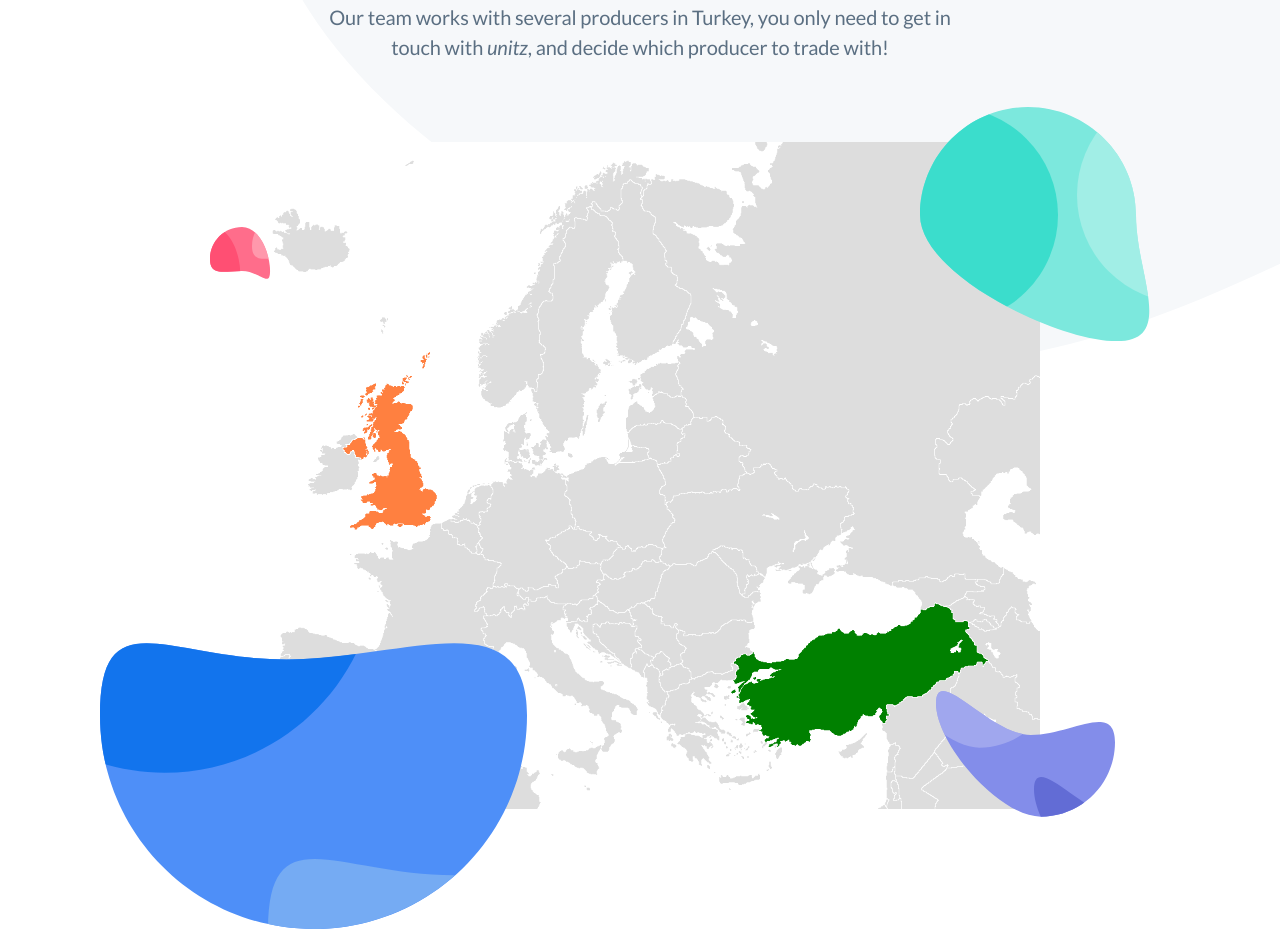
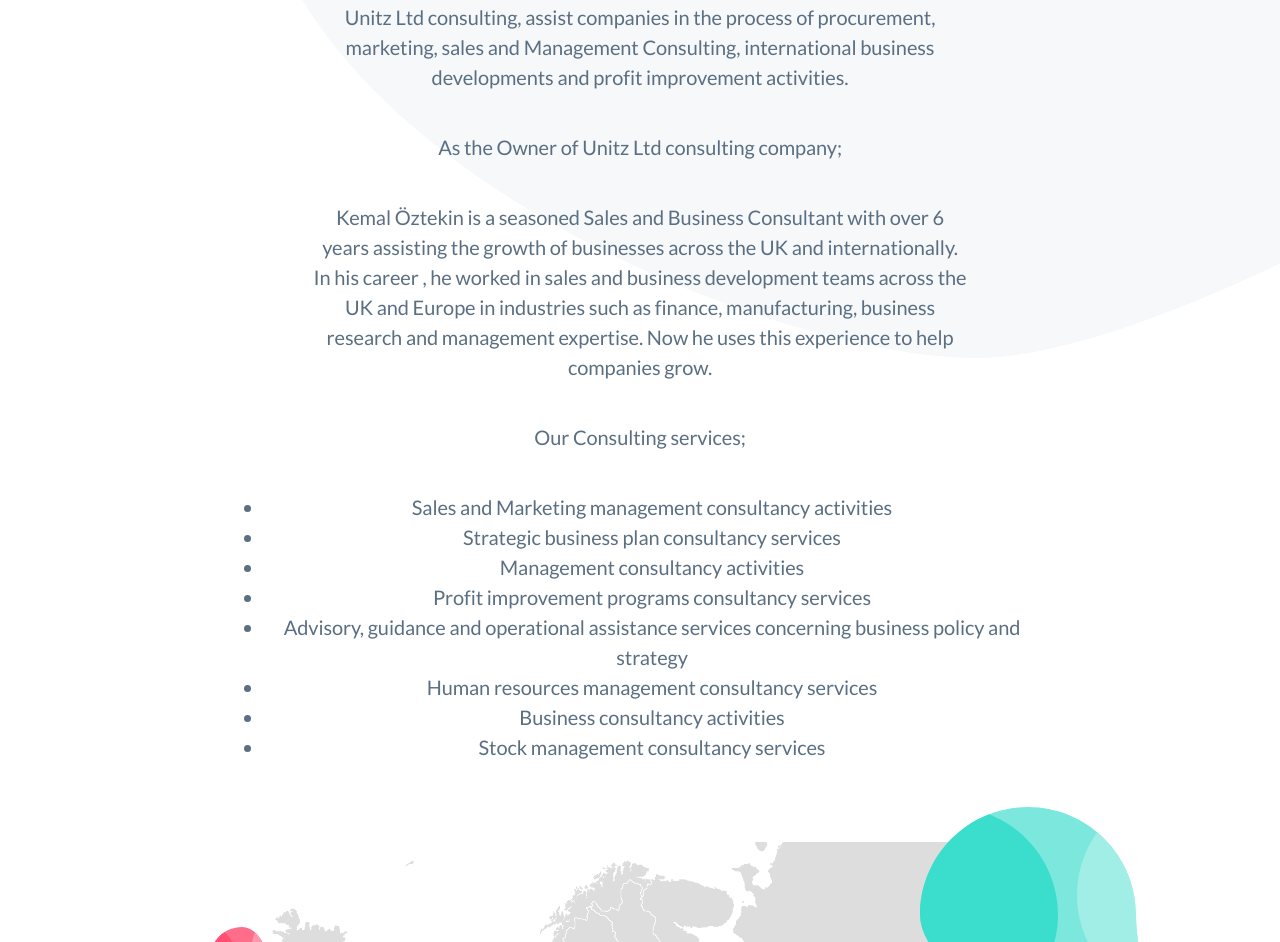
Before and after one commit to unitzltd/unitzweb, a website: page index.html in a window 1280 px wide. Shown: the part 244-1186 px from the top of the page. Drawn offline with nearby package versions, Linux system fonts and the light colour scheme.

Commit message:
Text update

```diff
--- a/index.html
+++ b/index.html
@@ -132,8 +132,28 @@
             <section class="hero text-center">
                 <div class="container-sm">
                     <div class="hero-inner">
-                        <h1 class="hero-title h2-mobile mt-0 is-revealing">We help you import goods from Turkey!</h1>
-                        <p class="hero-paragraph is-revealing">Our team works with several producers in Turkey, you only need to get in touch with <i>unitz</i>, and decide which producer to trade with!</p>
+                        <h1 class="hero-title h2-mobile mt-0 is-revealing">Unitz Sales and Business Consulting</h1>
+
+                        <p class="hero-paragraph is-revealing">Unitz Ltd consulting, assist companies in the process of procurement, marketing, sales and Management Consulting, international business developments and profit improvement activities.</p>
+
+                        <p class="hero-paragraph is-revealing">As the Owner of Unitz Ltd consulting company;</p>
+
+                        <p class="hero-paragraph is-revealing">Kemal Öztekin is a seasoned Sales and Business Consultant with over 6 years assisting the growth of businesses across the UK and internationally. In his career , he worked in sales and business development teams across the UK and Europe in industries such as finance, manufacturing, business research and management expertise. Now he uses this experience to help companies grow.</p>
+
+                        <p class="hero-paragraph is-revealing">
+                          Our Consulting services;
+                          <ul>
+                          <li>Sales and Marketing management consultancy activities</li>
+                          <li>Strategic business plan consultancy services  </li>
+                          <li>Management consultancy activities     </li>
+                          <li>Profit improvement programs consultancy services  </li>
+                          <li>Advisory, guidance and operational assistance services concerning business policy and strategy</li>
+                          <li>Human resources management consultancy services     </li>
+                          <li>Business consultancy activities     </li>
+                          <li>Stock management consultancy services </li>
+                          </ul>
+                        </p>
+
                         <div class="hero-browser">
                             <div class="hero-browser-inner is-revealing">
                                 <img src="turkey_united_kingdom_locator.png">
```
